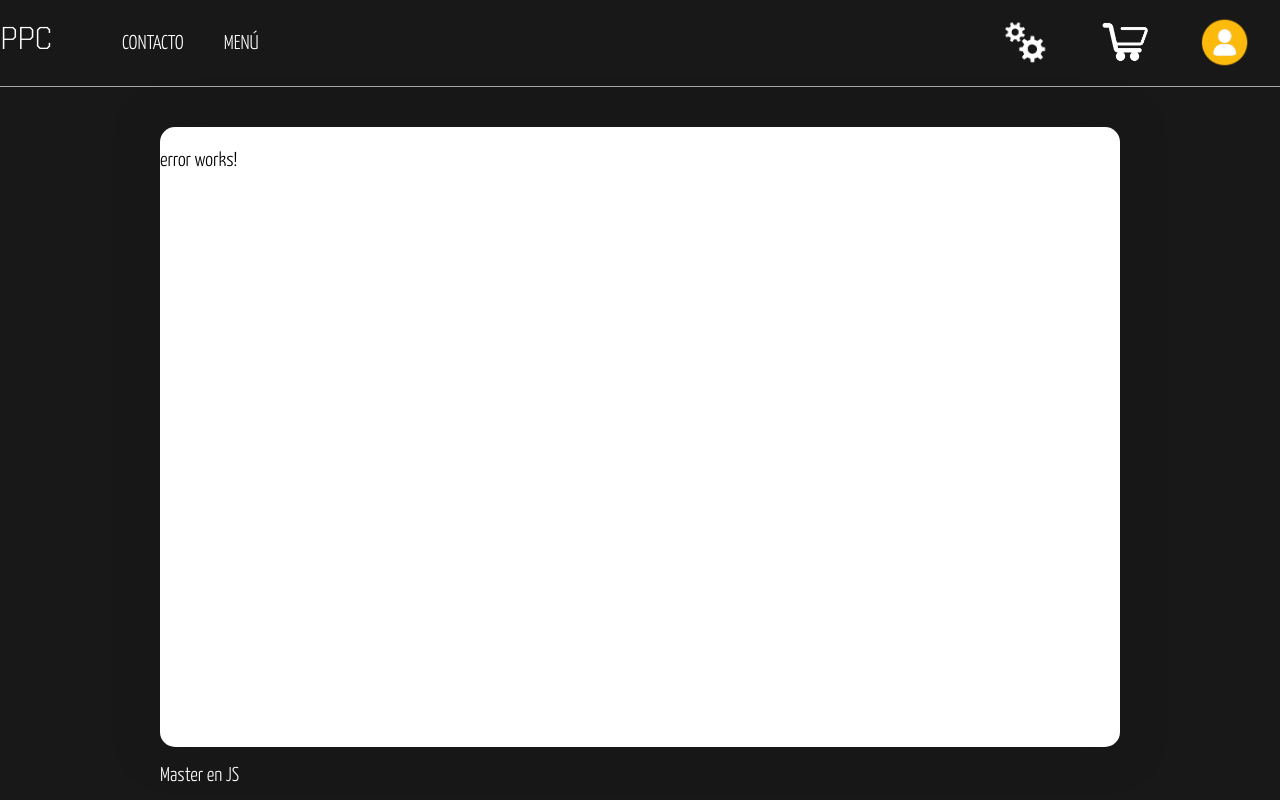
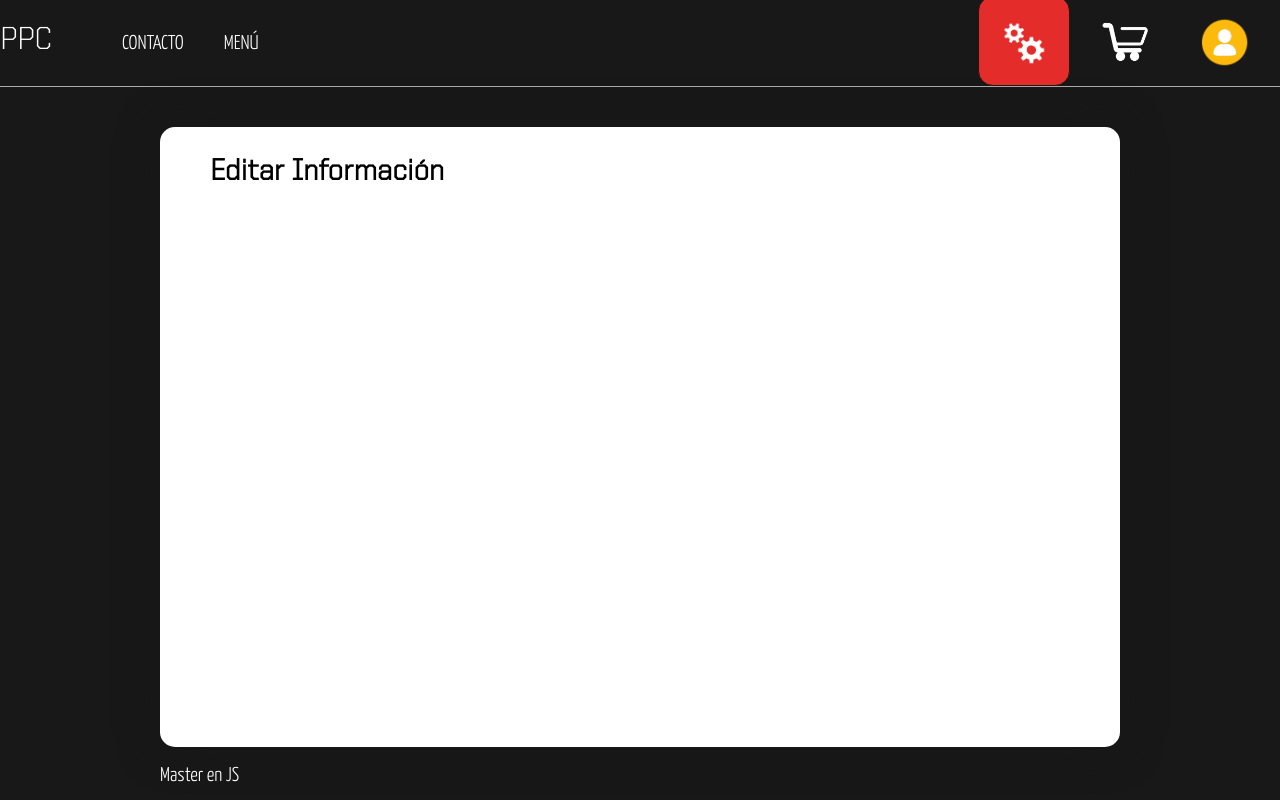
Before and after one commit to Jorge-Blanco-42/PPC, an Angular app in the folder proyecto-angular/: page /info-soda in a window 1280 px wide. Built offline with nearby package versions, Linux system fonts and the light colour scheme.

Commit message:
componente editar información

```diff
--- a/proyecto-angular/src/app/app-routing.module.ts
+++ b/proyecto-angular/src/app/app-routing.module.ts
@@ -8,6 +8,7 @@ import { CreateComponent } from './components/create/create.component';
 import { ErrorComponent } from './components/error/error.component';
 import { DetailComponent } from './components/detail/detail.component';
 import { EditComponent } from './components/edit/edit.component';
+import { InfoSodaComponent } from './components/info-soda/info-soda.component';
 
 const routes: Routes = [
   {path: '', component: AboutComponent},
@@ -17,6 +18,7 @@ const routes: Routes = [
   {path: 'crear-proyecto', component: CreateComponent},
   {path: 'proyecto/:id', component: DetailComponent},
   {path: 'editar-proyecto/:id', component: EditComponent},
+  {path: 'info-soda', component: InfoSodaComponent},
   {path: '**', component: ErrorComponent}
 ];
 
--- a/proyecto-angular/src/app/app.component.html
+++ b/proyecto-angular/src/app/app.component.html
@@ -8,7 +8,7 @@
       <li class = "company">PPC</li>
       <li><a [routerLink]="['/sobre-mi']" [routerLinkActive]="['actived']">Contacto</a></li>
       <li id = "menubtn"><a [routerLink]="['/proyectos']" [routerLinkActive]="['actived']">Menú</a></li>
-      <li><a id="iconoG" [routerLink]="['/crear-proyecto']" [routerLinkActive]="['actived']" ><img src="../assets/img/gears.png"></a></li>
+      <li><a id="iconoG" [routerLink]="['/info-soda']" [routerLinkActive]="['actived']" ><img src="../assets/img/gears.png"></a></li>
       <li><a id="iconoC" [routerLink]="['/contacto']" [routerLinkActive]="['actived']" ><img src="../assets/img/carrito.png" ></a></li>
       <li><a id="iconoU" [routerLink]="['/contacto']" [routerLinkActive]="['actived']" ><img src="../assets/img/usuario.png" ></a></li>
     </ul>
--- a/proyecto-angular/src/app/app.module.ts
+++ b/proyecto-angular/src/app/app.module.ts
@@ -12,6 +12,7 @@ import { CreateComponent } from './components/create/create.component';
 import { ErrorComponent } from './components/error/error.component';
 import { DetailComponent } from './components/detail/detail.component';
 import { EditComponent } from './components/edit/edit.component';
+import { InfoSodaComponent } from './components/info-soda/info-soda.component';
 
 @NgModule({
   declarations: [
@@ -22,7 +23,8 @@ import { EditComponent } from './components/edit/edit.component';
     CreateComponent,
     ErrorComponent,
     DetailComponent,
-    EditComponent
+    EditComponent,
+    InfoSodaComponent
   ],
   imports: [
     BrowserModule,
--- /dev/null
+++ b/proyecto-angular/src/app/components/info-soda/info-soda.component.html
@@ -0,0 +1,4 @@
+<div class="container">
+    <h2>Editar Información</h2>
+
+</div>
--- /dev/null
+++ b/proyecto-angular/src/app/components/info-soda/info-soda.component.ts
@@ -0,0 +1,15 @@
+import { Component, OnInit } from '@angular/core';
+
+@Component({
+  selector: 'app-info-soda',
+  templateUrl: './info-soda.component.html',
+  styleUrls: ['./info-soda.component.css']
+})
+export class InfoSodaComponent implements OnInit {
+
+  constructor() { }
+
+  ngOnInit(): void {
+  }
+
+}
--- a/proyecto-angular/src/styles.css
+++ b/proyecto-angular/src/styles.css
@@ -221,8 +221,6 @@ article.about{
 }
 
 .container h2{
-	display: block;
-	border-bottom: 1px solid #ccc;
 	padding-bottom: 10px;
 	margin-bottom: 15px;
 	font-family: "United Sans light";
```
Also changed, not shown: proyecto-angular/src/app/components/info-soda/info-soda.component.css (added), proyecto-angular/src/assets/img/Instagram.png (added), 1 other file (tests, documents, lock files or other folders).
